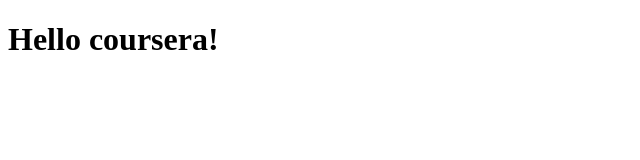
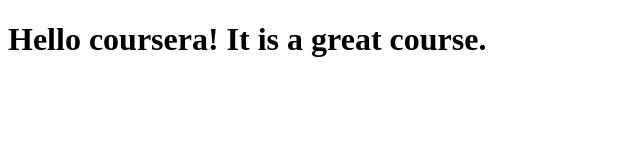
Before and after one commit to salma-ahmed9/coursera-Assignments, a plain HTML site: page index.html in a window 1280 px wide. Shown: the whole page, without its empty margins (0-640 px from the left). Drawn offline with Linux system fonts and the light colour scheme.

Commit message:
small addition

```diff
--- a/index.html
+++ b/index.html
@@ -8,7 +8,7 @@
 </head>
 <body>
     <h1>
-        Hello coursera!
+        Hello coursera! It is a great course.
     </h1>
 </body>
 </html>
```
